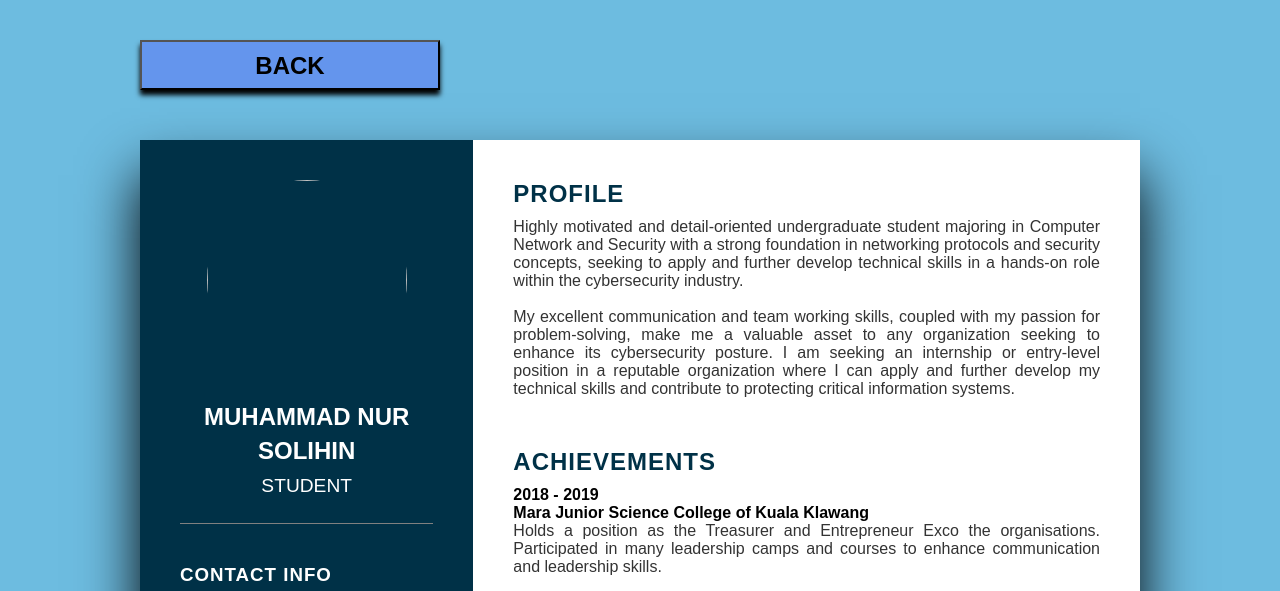
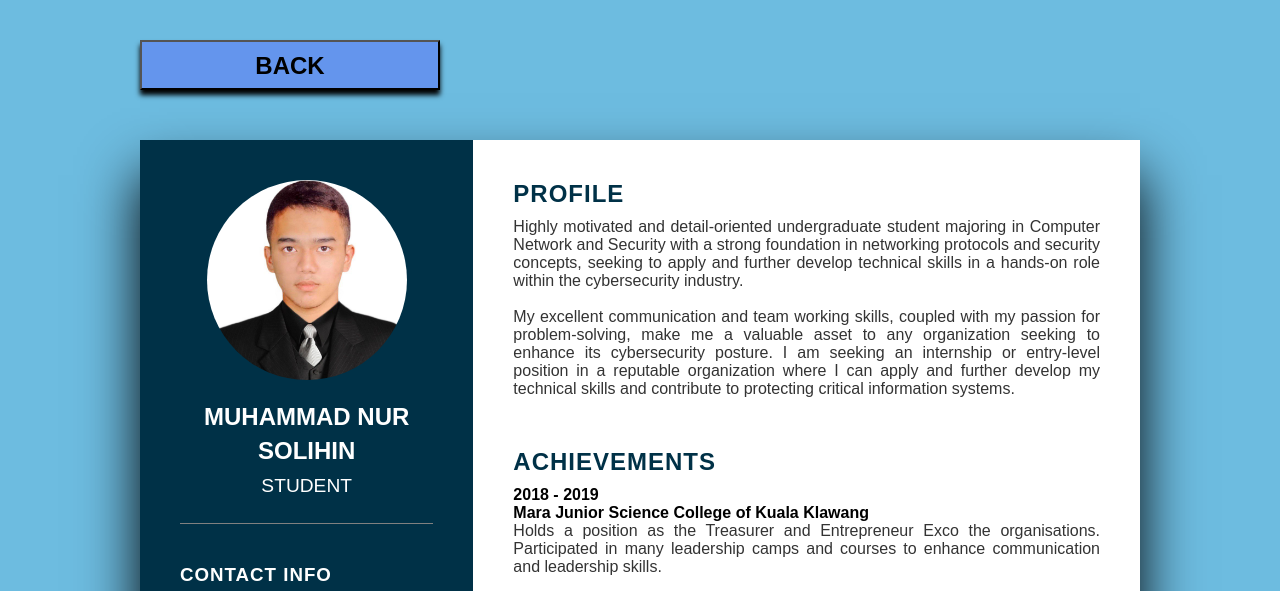
Before and after one commit to solihinmalik/Portfolio-Resume, a plain HTML site: page cv1.html in a window 1280 px wide. Shown: the top 591 px of the page. Drawn offline with Linux system fonts and the light colour scheme.

Commit message:
Update cv1.html

```diff
--- a/cv1.html
+++ b/cv1.html
@@ -18,7 +18,7 @@
 			<!-- Profile Information (Name,Title, Profile Picture)-->
 			<div class = "profileText">
 				<div class = "ImageBox">
-					<img src="img/profile.jpg" width="300">
+					<img src="profile.jpg" width="300">
 				</div>
 					<h2> Muhammad Nur Solihin <br>
 					<span> Student </span>
```
